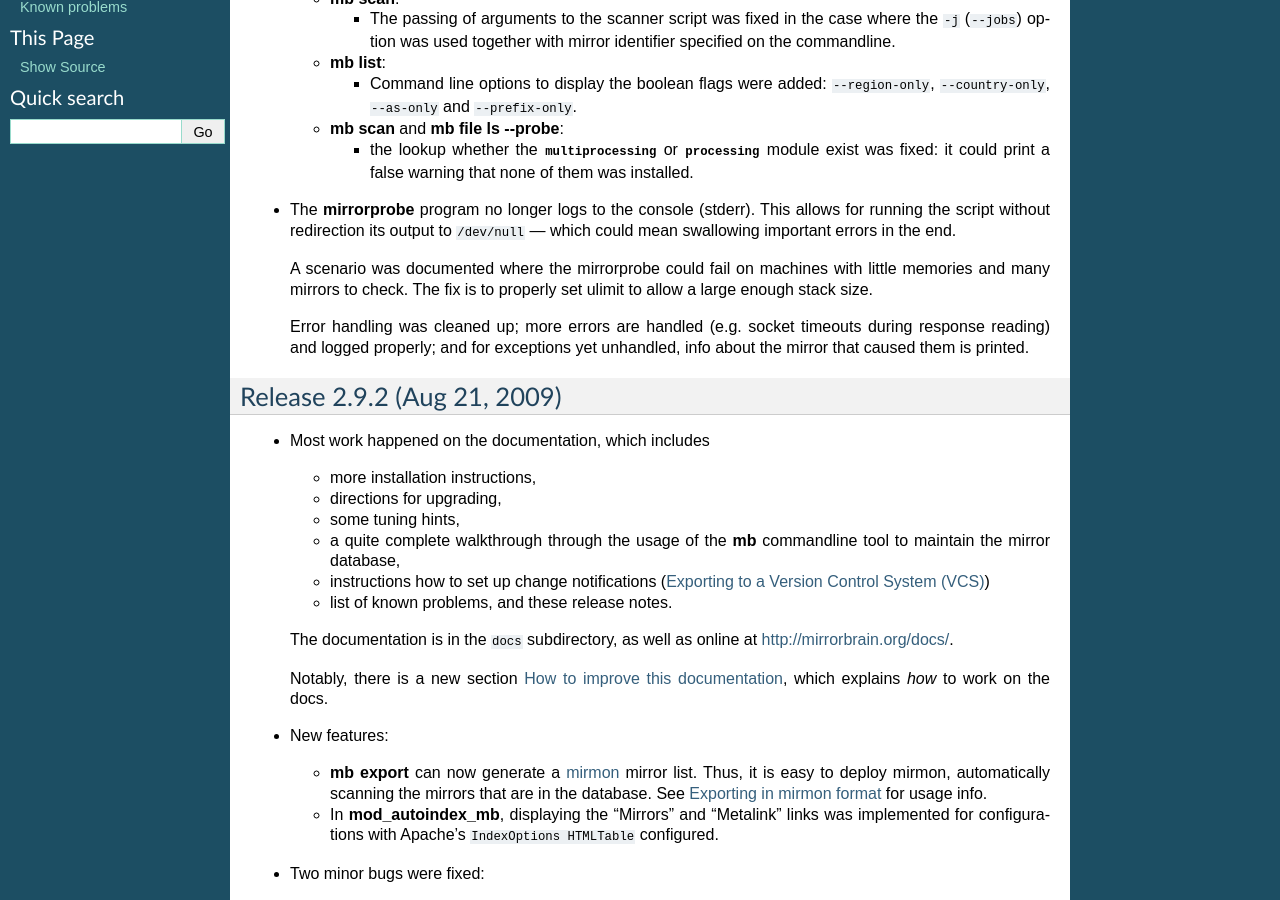
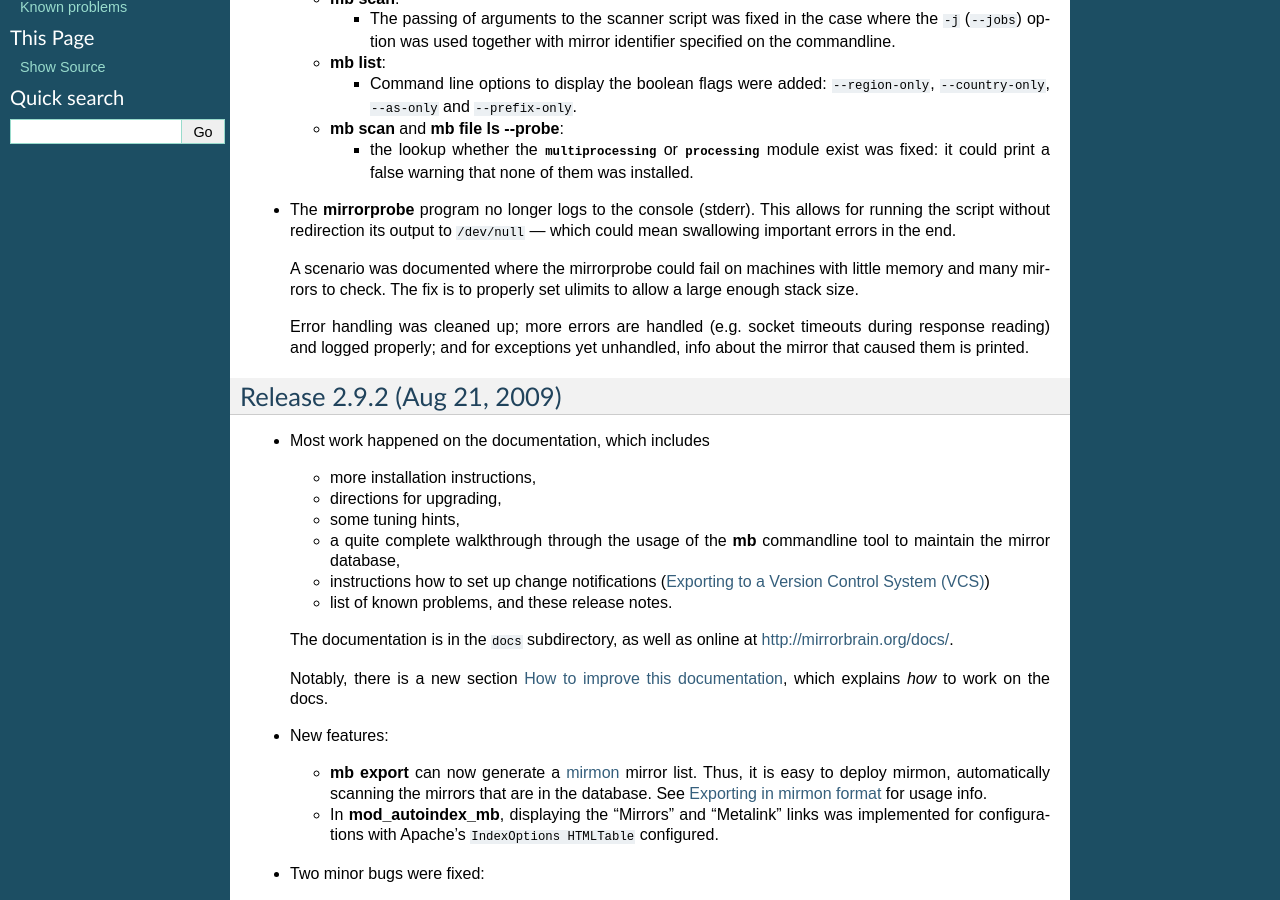
Before and after one commit to hayalci/mirrorbrain, a Sphinx documentation site: the page built from docs/changes.rst, in a window 1280 px wide and 900 px high, scrolled down 704 px. Built offline with Sphinx 7.4.7, drawn with Linux system fonts in a browser that asks for light colours.

Commit message:
docs: fix spelling error in the last release notes
git-svn-id: http://svn.mirrorbrain.org/svn/mirrorbrain/trunk@7791 2d291e14-ff0c-0410-a3fa-d5caa9871f55

```diff
--- a/docs/changes.rst
+++ b/docs/changes.rst
@@ -65,7 +65,7 @@ Release 2.10.0 (Sep 4, 2009)
   :file:`/dev/null` — which could mean swallowing important errors in the end.
 
   A scenario was documented where the mirrorprobe could fail on machines with
-  little memories and many mirrors to check. The fix is to properly set ulimit
+  little memory and many mirrors to check. The fix is to properly set ulimits
   to allow a large enough stack size.
 
   Error handling was cleaned up; more errors are handled (e.g. socket timeouts
```
